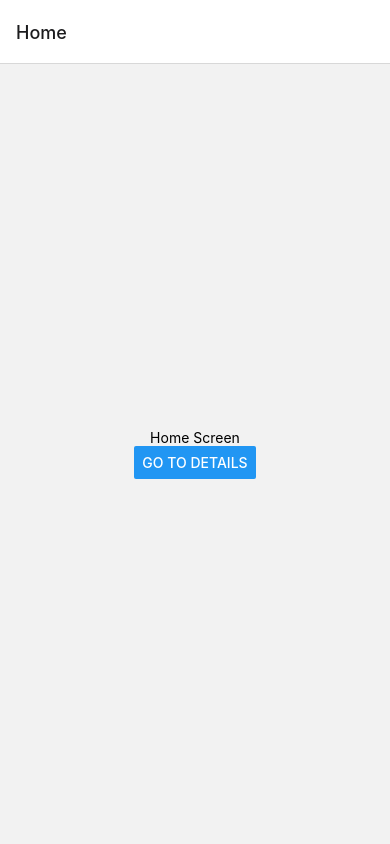
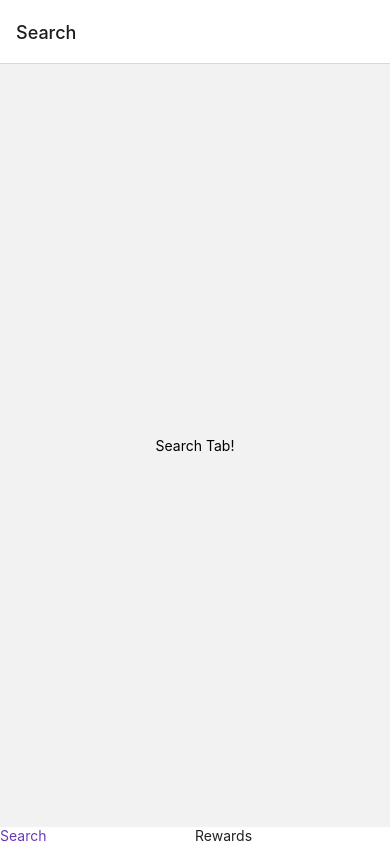
Before and after one commit to josuebustos/kickpost, a React Native app: screen / in a window 390 px wide. Built offline with nearby package versions, Linux system fonts and the light colour scheme.

Commit message:
created modules for tab screens

```diff
--- a/App.js
+++ b/App.js
@@ -1,132 +1,16 @@
-import * as React from 'react';
-import { Button, View, Text } from 'react-native';
-import { NavigationContainer } from '@react-navigation/native';
-import { createNativeStackNavigator } from '@react-navigation/native-stack';
+import React from 'react';
+import { Navigation } from "./modules";
 
-function HomeScreen({ navigation }) {
+const App = () => {
   return (
-    <View style={{ flex: 1, alignItems: 'center', justifyContent: 'center' }}>
-      <Text>Home Screen</Text>
-      <Button
-        title="Go to Details"
-        onPress={() => navigation.navigate('Details')}
-      />
-    </View>
-  );
+    <Navigation />
+    /*
+    - user
+    - admin
+    - owner
+
+    */
+
+  )
 }
-
-function DetailsScreen({ navigation }) {
-  return (
-    <View style={{ flex: 1, alignItems: 'center', justifyContent: 'center' }}>
-      <Text>Details Screen</Text>
-      <Button
-        title="Go to Details... again"
-        onPress={() => navigation.push('Details')}
-      />
-      <Button title="Go to Home" onPress={() => navigation.navigate('Home')} />
-      <Button title="Go back" onPress={() => navigation.goBack()} />
-    </View>
-  );
-}
-
-const Stack = createNativeStackNavigator();
-
-function App() {
-  return (
-    <NavigationContainer>
-      <Stack.Navigator initialRouteName="Home">
-        <Stack.Screen name="Home" component={HomeScreen} />
-        <Stack.Screen name="Details" component={DetailsScreen} />
-      </Stack.Navigator>
-    </NavigationContainer>
-  );
-}
-
 export default App;
-
-
-// import React from "react";
-// import {
-//   Text,
-//   Link,
-//   HStack,
-//   Center,
-//   Heading,
-//   Switch,
-//   useColorMode,
-//   NativeBaseProvider,
-//   extendTheme,
-//   VStack,
-//   Box,
-// } from "native-base";
-// import NativeBaseIcon from "./components/NativeBaseIcon";
-// import { Platform } from "react-native";
-
-// // Define the config
-// const config = {
-//   useSystemColorMode: false,
-//   initialColorMode: "dark",
-// };
-
-// // extend the theme
-// export const theme = extendTheme({ config });
-
-// export default function App() {
-//   return (
-//     <NativeBaseProvider>
-//       <Center
-//         _dark={{ bg: "blueGray.900" }}
-//         _light={{ bg: "blueGray.50" }}
-//         px={4}
-//         flex={1}
-//       >
-//         <VStack space={5} alignItems="center">
-//           <NativeBaseIcon />
-//           <Heading size="lg">Welcome to NativeBase</Heading>
-//           <HStack space={2} alignItems="center">
-//             <Text>Edit</Text>
-//             <Box
-//               _web={{
-//                 _text: {
-//                   fontFamily: "monospace",
-//                   fontSize: "sm",
-//                 },
-//               }}
-//               px={2}
-//               py={1}
-//               _dark={{ bg: "blueGray.800" }}
-//               _light={{ bg: "blueGray.200" }}
-//             >
-//               App.js
-//             </Box>
-//             <Text>and save to reload.</Text>
-//           </HStack>
-//           <Link href="https://docs.nativebase.io" isExternal>
-//             <Text color="primary.500" underline fontSize={"xl"}>
-//               Learn NativeBase
-//             </Text>
-//           </Link>
-//           <ToggleDarkMode />
-//         </VStack>
-//       </Center>
-//     </NativeBaseProvider>
-//   );
-// }
-
-// // Color Switch Component
-// function ToggleDarkMode() {
-//   const { colorMode, toggleColorMode } = useColorMode();
-//   return (
-//     <HStack space={2} alignItems="center">
-//       <Text>Dark</Text>
-//       <Switch
-//         isChecked={colorMode === "light"}
-//         onToggle={toggleColorMode}
-//         aria-label={
-//           colorMode === "light" ? "switch to dark mode" : "switch to light mode"
-//         }
-//       />
-//       <Text>Light</Text>
-//     </HStack>
-//   );
-// }
--- /dev/null
+++ b/components/Tabs/RewardsTab.js
@@ -0,0 +1,11 @@
+import { View, Text } from 'react-native';
+
+const RewardsTab = () => {
+    return (
+        <View style={{ flex: 1, justifyContent: 'center', alignItems: 'center' }}>
+            <Text>Rewards Tab!</Text>
+        </View>
+    );
+}
+
+export default RewardsTab
--- /dev/null
+++ b/components/Tabs/SearchTab.js
@@ -0,0 +1,11 @@
+import { View, Text } from 'react-native';
+
+const SearchTab = () => {
+    return (
+        <View style={{ flex: 1, justifyContent: 'center', alignItems: 'center' }}>
+            <Text>Search Tab!</Text>
+        </View>
+    );
+}
+
+export default SearchTab
--- /dev/null
+++ b/components/index.js
@@ -0,0 +1,7 @@
+import SearchTab from './Tabs/SearchTab';
+import RewardsTab from './Tabs/RewardsTab'
+
+export {
+    SearchTab,
+    RewardsTab
+};
--- /dev/null
+++ b/modules/Navigation/index.js
@@ -0,0 +1,85 @@
+import * as React from 'react';
+import { View, Text, TouchableOpacity } from 'react-native';
+import { NavigationContainer } from '@react-navigation/native';
+import { createBottomTabNavigator } from '@react-navigation/bottom-tabs';
+import { SearchTab, RewardsTab } from "../../components"
+
+const SearchScreen = () => {
+  return (
+    <SearchTab />
+  );
+}
+const RewardsScreen = () => {
+  return (
+    <RewardsTab />
+  );
+}
+
+const MyTabBar = ({ state, descriptors, navigation }) => {
+  return (
+    <View style={{ flexDirection: 'row' }}>
+      {state.routes.map((route, index) => {
+        const { options } = descriptors[route.key];
+        const label =
+          options.tabBarLabel !== undefined
+            ? options.tabBarLabel
+            : options.title !== undefined
+              ? options.title
+              : route.name;
+
+        const isFocused = state.index === index;
+
+        const onPress = () => {
+          const event = navigation.emit({
+            type: 'tabPress',
+            target: route.key,
+          });
+
+          if (!isFocused && !event.defaultPrevented) {
+            navigation.navigate(route.name);
+          }
+        };
+
+        const onLongPress = () => {
+          navigation.emit({
+            type: 'tabLongPress',
+            target: route.key,
+          });
+        };
+
+        return (
+          <TouchableOpacity
+            // Warning: Each child in a list should have a unique "key" prop.
+            key={["my-tabar" + `${Math.random().toString()}`]}
+            accessibilityRole="button"
+            accessibilityState={isFocused ? { selected: true } : {}}
+            accessibilityLabel={options.tabBarAccessibilityLabel}
+            testID={options.tabBarTestID}
+            onPress={onPress}
+            onLongPress={onLongPress}
+            style={{ flex: 1 }}
+          >
+            <Text style={{ color: isFocused ? '#673ab7' : '#222' }}>
+              {label}
+            </Text>
+          </TouchableOpacity>
+        );
+      })}
+    </View>
+  );
+}
+
+const Tab = createBottomTabNavigator();
+
+const Navigation = () => {
+  return (
+    <NavigationContainer>
+      <Tab.Navigator tabBar={(props) => <MyTabBar {...props} />}>
+        <Tab.Screen name="Search" component={SearchScreen} />
+        <Tab.Screen name="Rewards" component={RewardsScreen} />
+      </Tab.Navigator>
+    </NavigationContainer>
+  );
+}
+
+export default Navigation
--- /dev/null
+++ b/modules/index.js
@@ -0,0 +1,7 @@
+import Form from './Form';
+import Navigation from './Navigation';
+
+export {
+    Navigation,
+    Form
+};
```
Also changed, not shown: package.json (+5 -4 lines), modules/Form/index.js (added), 1 other file (tests, documents, lock files or other folders).
